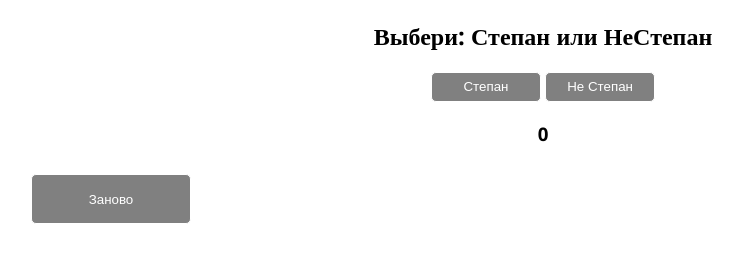
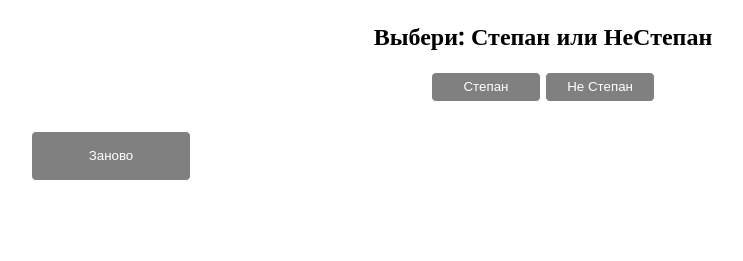
Before and after one commit to Andrunikaa/stepan, a plain HTML site: page index.html in a window 1280 px wide. Shown: the part 67-328 px from the top of the page, without its empty margins (97-840 px from the left). Drawn offline with nearby package versions, Linux system fonts and the light colour scheme; a web font is replaced by a local one.

Commit message:
Add files via upload

```diff
--- a/index.html
+++ b/index.html
@@ -45,7 +45,7 @@
     </form>
 
     <div class="result">
-      <h3 class="result__value" style="text-align: center">0</h3>
+      <h3 class="result__value" style="text-align: center"></h3>
     </div>
     <button onClick="window.location.reload();" class="reload">Заново</button>
     <script src="script.js"></script>
--- a/script.js
+++ b/script.js
@@ -21,7 +21,6 @@ stepan.addEventListener("click", function () {
   StepanValue = 1;
   stepanContainer.style.display = "none";
   inputs.style.display = "block";
-  result.textContent = StepanValue;
 });
 NeStepan.addEventListener("click", function () {
   StepanValue = -1;
```
